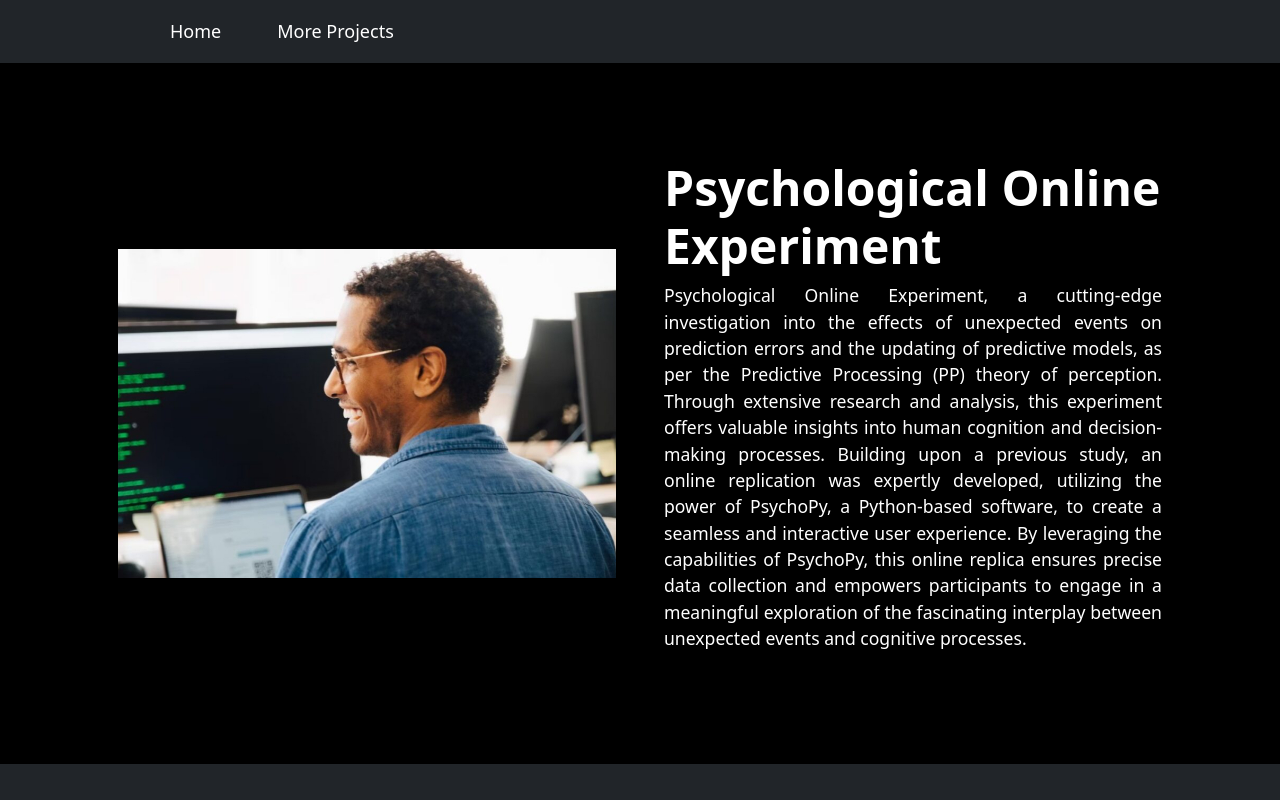
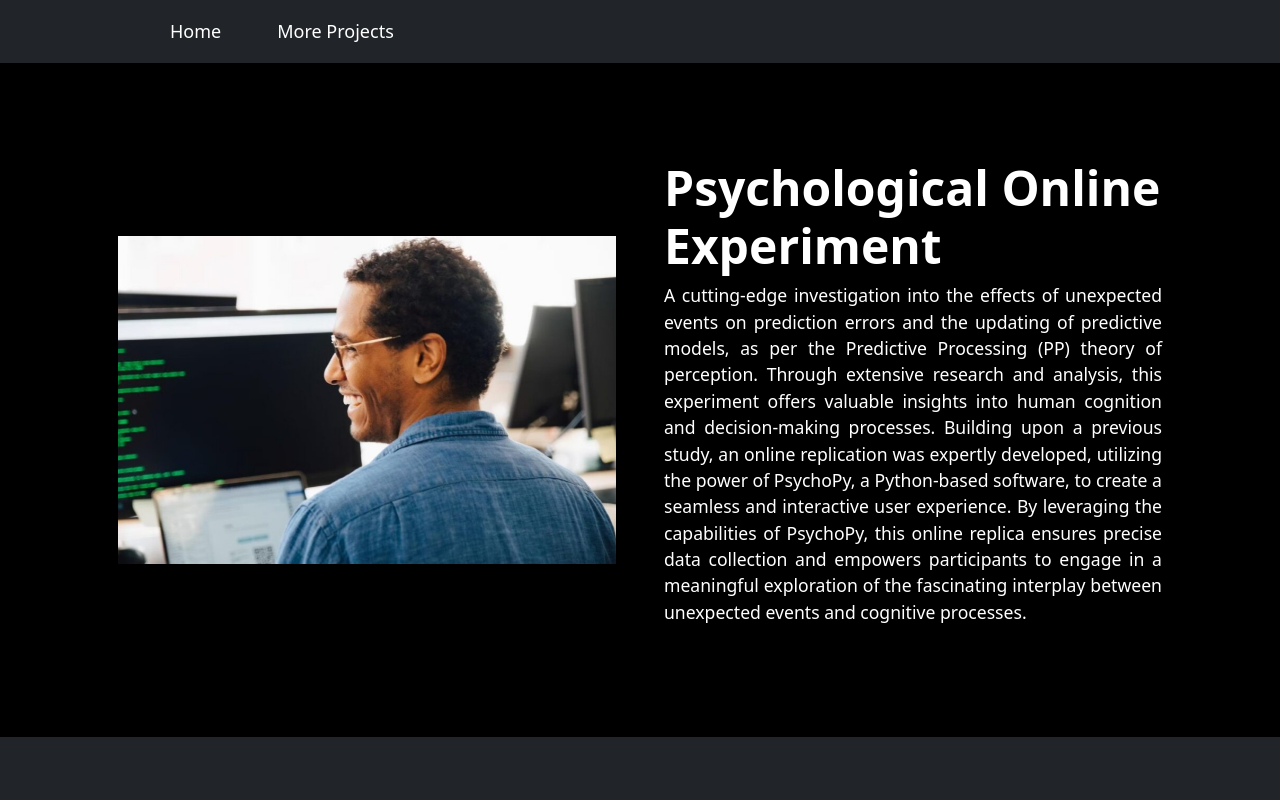
Before and after one commit to dtellez25/personal-portfolio, a plain HTML site: page projectWindows/psychExperiment/psychExperiment.html in a window 1280 px wide. Shown: the top 800 px of the page. Drawn offline with nearby package versions, Linux system fonts and the light colour scheme.

Commit message:
Add files via upload

```diff
--- a/projectWindows/psychExperiment/psychExperiment.html
+++ b/projectWindows/psychExperiment/psychExperiment.html
@@ -38,7 +38,7 @@
 
                         <h1 class="display-5 fw-bolder">Psychological Online Experiment</h1>
 
-                        <p class="lead">Psychological Online Experiment, a cutting-edge investigation into the effects of unexpected events on prediction errors
+                        <p class="lead">A cutting-edge investigation into the effects of unexpected events on prediction errors
                             and the updating of predictive models, as per the Predictive Processing (PP) theory of perception. Through extensive research and
                             analysis, this experiment offers valuable insights into human cognition and decision-making processes. Building upon a previous
                             study, an online replication was expertly developed, utilizing the power of PsychoPy, a Python-based software, to create a seamless
```
